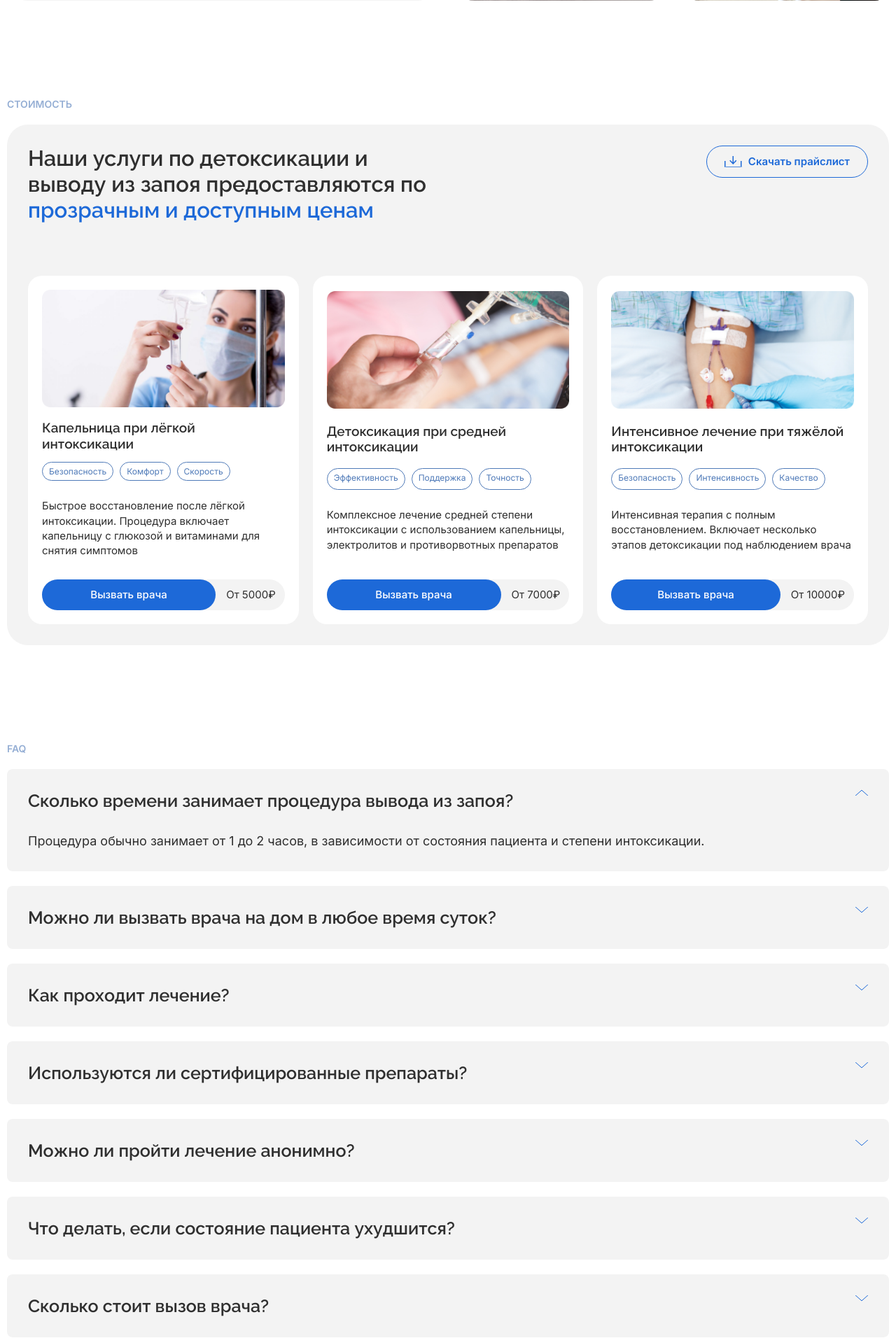
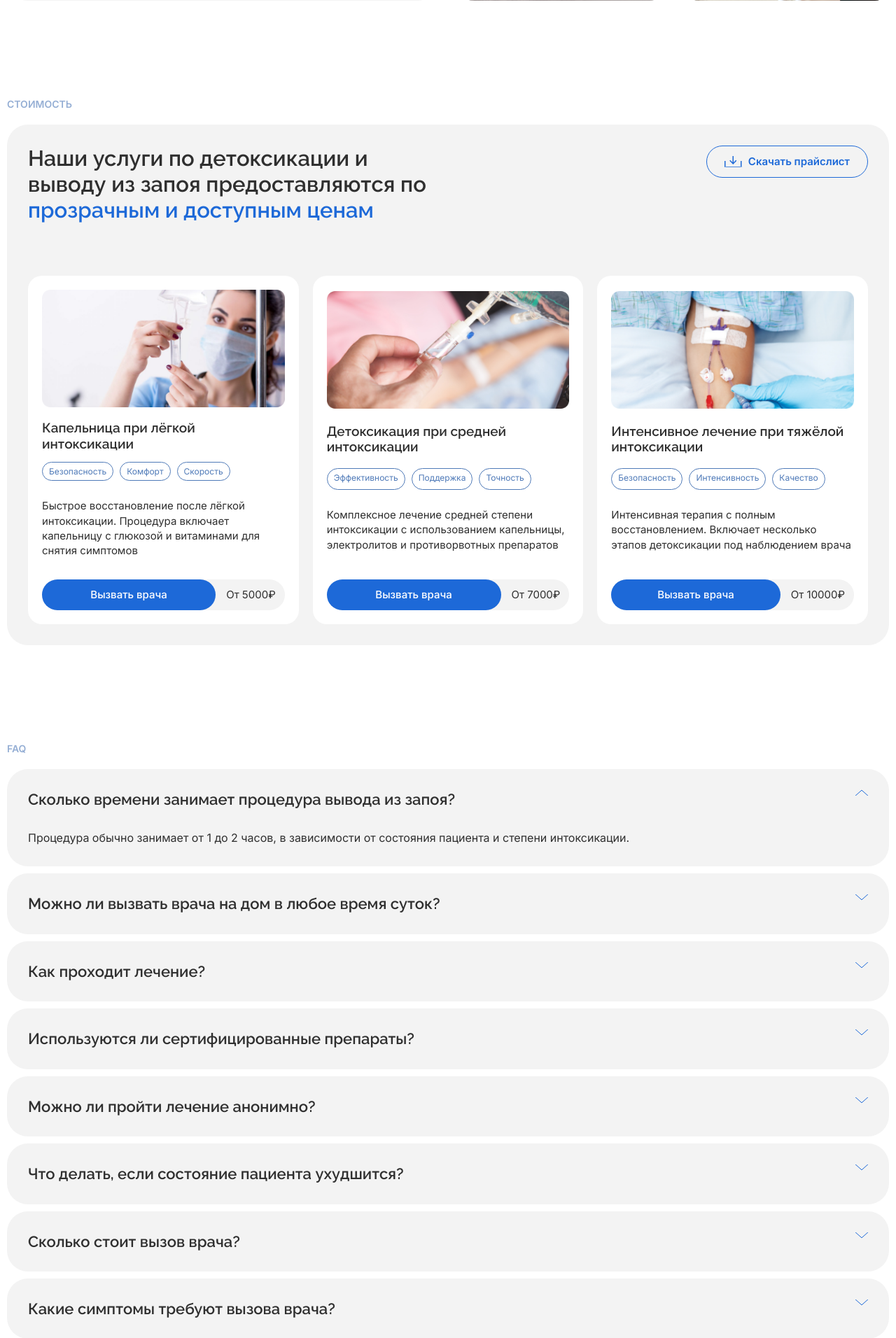
Before and after one commit to Zeptorqyiad/Detox24, a PHP site: page / in a window 1280 px wide. Shown: the part 3021-4933 px from the top of the page at 70% size. Run offline with PHP 8.4, Linux system fonts and the light colour scheme.

Commit message:
Finished section faq

```diff
--- a/#Sourse/Layouts/_header.scss
+++ b/#Sourse/Layouts/_header.scss
@@ -64,6 +64,15 @@
 		background-color: #104ea8;
 	}
 }
+.icon-header #VectorVk,
+#VectorTg {
+	transition: fill 0.3s ease;
+}
+.icon-header #VectorVk:hover,
+#VectorTg:hover {
+	fill: var(--blue-color);
+}
+
 //================================Header Media===========================
 // 1440
 @media (max-width: $md2) {
--- a/#Sourse/Layouts/_main.scss
+++ b/#Sourse/Layouts/_main.scss
@@ -1731,12 +1731,9 @@
 details {
 	display: block;
 	background: var(--dark-white-color);
-	// box-shadow:
-	// 	0 10px 15px -5px rgba(0, 0, 0, 0.1),
-	// 	0 10px 10px -5px rgba(0, 0, 0, 0.04);
-	border-radius: 8px;
+	border-radius: 30px;
 	overflow: hidden;
-	margin-bottom: 1.5rem;
+	margin-bottom: 10px;
 }
 summary::-webkit-details-marker {
 	display: none;
@@ -1791,11 +1788,57 @@ details[open] summary ~ * {
 summary:focus {
 	outline: 0;
 }
+//===============================FAQ Media===============================
+
+@media (max-width: $md2) {
+	summary {
+		padding: 30px;
+		font-size: 22px;
+	}
+	summary ~ * {
+		padding: 0px 30px 30px 30px;
+		font-size: 16px;
+	}
+}
+@media (max-width: $md3) {
+	summary {
+		padding-left: 25px;
+		padding-right: 25px;
+		font-size: 22px;
+	}
+	summary ~ * {
+		padding: 0px 25px 30px 25px;
+		font-size: 16px;
+	}
+}
+@media (max-width: $md4) {
+	summary {
+		font-size: 19px;
+	}
+}
+@media (max-width: 700px) {
+	summary {
+		padding: 20px;
+		font-size: 15px;
+	}
+	summary ~ * {
+		padding: 0px 20px 20px 20px;
+		font-size: 14px;
+	}
+	summary:before {
+		top: 20px;
+		right: 20px;
+	}
+}
+@media (max-width: 529.98px) {
+	summary p {
+		width: 273px;
+	}
+}
 
 //=======================================================================
 // TODO: Hover effect on icon VK, TG
 // TODO: Hover effect on downloadBtn
-// TODO: Scroll to link section
 // ? php code post method form
 // !: Autoprefixer on tel input
 // !: Burger button close rebuild
--- a/#Sourse/Layouts/_wrapper.scss
+++ b/#Sourse/Layouts/_wrapper.scss
@@ -18,6 +18,11 @@ body {
 	font-weight: 400;
 }
 
+html,
+body {
+	scroll-behavior: smooth;
+}
+
 body._lock {
 	overflow: hidden;
 }
--- a/css/style.css
+++ b/css/style.css
@@ -169,6 +169,16 @@ h1, h2, h3, h4, h5, h6 {
 }
 .header__btn:hover {
   background-color: #104ea8;
+}
+
+.icon-header #VectorVk,
+#VectorTg {
+  transition: fill 0.3s ease;
+}
+
+.icon-header #VectorVk:hover,
+#VectorTg:hover {
+  fill: var(--blue-color);
 }
 
 @media (max-width: 1440.98px) {
@@ -470,6 +480,11 @@ body {
   font-family: Inter;
   font-size: 16px;
   font-weight: 400;
+}
+
+html,
+body {
+  scroll-behavior: smooth;
 }
 
 body._lock {
@@ -2533,9 +2548,9 @@ body._lock {
 details {
   display: block;
   background: var(--dark-white-color);
-  border-radius: 8px;
+  border-radius: 30px;
   overflow: hidden;
-  margin-bottom: 1.5rem;
+  margin-bottom: 10px;
 }
 
 summary::-webkit-details-marker {
@@ -2607,6 +2622,51 @@ summary:focus {
   outline: 0;
 }
 
+@media (max-width: 1440.98px) {
+  summary {
+    padding: 30px;
+    font-size: 22px;
+  }
+  summary ~ * {
+    padding: 0px 30px 30px 30px;
+    font-size: 16px;
+  }
+}
+@media (max-width: 1200.98px) {
+  summary {
+    padding-left: 25px;
+    padding-right: 25px;
+    font-size: 22px;
+  }
+  summary ~ * {
+    padding: 0px 25px 30px 25px;
+    font-size: 16px;
+  }
+}
+@media (max-width: 1024.98px) {
+  summary {
+    font-size: 19px;
+  }
+}
+@media (max-width: 700px) {
+  summary {
+    padding: 20px;
+    font-size: 15px;
+  }
+  summary ~ * {
+    padding: 0px 20px 20px 20px;
+    font-size: 14px;
+  }
+  summary:before {
+    top: 20px;
+    right: 20px;
+  }
+}
+@media (max-width: 529.98px) {
+  summary p {
+    width: 273px;
+  }
+}
 :root {
   --bg-white-color: #ffffff;
   --dark-white-color: #f3f3f3;
--- a/index.html
+++ b/index.html
@@ -44,11 +44,11 @@
 											fill="#1D69D8" fill-opacity="1.000000" fill-rule="evenodd" />
 									</svg>
 								</a>
-								<a href="##" class="burger__link-min"><span>/ О нас</span></a>
-								<a href="##" class="burger__link-min"><span>/ Этапы лечения</span></a>
-								<a href="##" class="burger__link-min"><span>/ Стационарное лечение</span></a>
-								<a href="##" class="burger__link-min"><span>/ Faq</span></a>
-								<a href="##" class="burger__link-min"><span>/ Отзывы</span></a>
+								<a href="#about" class="burger__link-min"><span>/ О нас</span></a>
+								<a href="#stage" class="burger__link-min"><span>/ Этапы лечения</span></a>
+								<a href="#hospital" class="burger__link-min"><span>/ Стационарное лечение</span></a>
+								<a href="#faq" class="burger__link-min"><span>/ Faq</span></a>
+								<a href="#reviews" class="burger__link-min"><span>/ Отзывы</span></a>
 								<div class="menu__icon-bottom">
 									<p>Позвоните нам</p>
 									<a href="tel:88002003030">8 (800) 200-30-30</a>
@@ -62,21 +62,46 @@
 						</div>
 						<nav class="menu__body">
 							<ul class="menu__list">
-								<li><a href="##" class="menu__link">О нас</a></li>
+								<li><a href="#about" class="menu__link">О нас</a></li>
 								<span>/</span>
-								<li><a href="##" class="menu__link">Этапы лечения</a></li>
+								<li><a href="#stage" class="menu__link">Этапы лечения</a></li>
 								<span>/</span>
-								<li><a href="##" class="menu__link">Стационарное лечение</a></li>
+								<li><a href="#hospital" class="menu__link">Стационарное лечение</a></li>
 								<span>/</span>
-								<li><a href="##" class="menu__link">Faq</a></li>
+								<li><a href="#faq" class="menu__link">Faq</a></li>
 								<span>/</span>
-								<li><a href="##" class="menu__link">Отзывы</a></li>
+								<li><a href="#reviews" class="menu__link">Отзывы</a></li>
 							</ul>
 						</nav>
 						<a href="tel:88002003030" class="header__tel">8 (800) 200-30-30</a>
 						<div class="header__social-icon">
-							<a href="##"><img src="./assets/icon/VK.svg" alt="VK" class="icon-img"></a>
-							<a href="##"><img src="./assets/icon/TG.svg" alt="Telegram" class="icon-img"></a>
+							<a href="##">
+								<svg class="icon-header" width="26.000000" height="26.000000" viewBox="0 0 26 26" fill="none"
+									xmlns="http://www.w3.org/2000/svg" xmlns:xlink="http://www.w3.org/1999/xlink">
+									<defs>
+										<clipPath id="clip0_315">
+											<rect id="simple-icons:vk" rx="-0.500000" width="25.000000" height="25.000000"
+												transform="translate(0.500000 0.500000)" fill="white" fill-opacity="0" />
+										</clipPath>
+									</defs>
+									<rect id="simple-icons:vk" rx="-0.500000" width="25.000000" height="25.000000"
+										transform="translate(0.500000 0.500000)" fill="#FFFFFF" fill-opacity="0" />
+									<g clip-path="url(#clip0_315)">
+										<path id="VectorVk"
+											d="M10.27 0L11.06 0L14.93 0L15.72 0L16.71 0.01L17.18 0.02L17.63 0.03L18.07 0.05L18.49 0.06L18.89 0.09L19.28 0.11L19.65 0.15L20.02 0.18C21.9 0.39 23.19 0.85 24.17 1.82C25.14 2.8 25.6 4.09 25.81 5.98L25.85 6.34L25.88 6.71L25.91 7.1L25.93 7.51L25.95 8.14L25.97 8.59L25.98 9.28L25.99 10.28L26 11.34L25.99 14.93L25.99 15.72L25.98 16.71L25.97 17.18L25.96 17.63L25.95 18.07L25.93 18.49L25.91 18.89L25.88 19.28L25.85 19.66L25.81 20.02C25.6 21.9 25.14 23.19 24.17 24.17C23.19 25.14 21.9 25.6 20.02 25.81L19.65 25.85L19.28 25.88L18.89 25.91L18.49 25.93L17.85 25.96L17.4 25.97L16.71 25.98L15.72 25.99L14.65 26L11.06 26L10.27 25.99L9.28 25.98L8.81 25.97L8.36 25.96L7.92 25.95L7.5 25.93L7.1 25.91L6.71 25.88L6.34 25.85L5.97 25.81C4.09 25.6 2.8 25.14 1.82 24.17C0.85 23.19 0.39 21.9 0.18 20.02L0.14 19.66L0.11 19.28L0.08 18.89L0.06 18.49L0.04 17.85L0.02 17.41L0.01 16.71L0 15.72L0 14.65L0 11.07L0 10.27L0.01 9.28L0.02 8.82L0.03 8.36L0.04 7.93L0.06 7.51L0.08 7.1L0.11 6.71L0.14 6.34L0.18 5.98C0.39 4.09 0.85 2.8 1.82 1.82C2.8 0.85 4.09 0.39 5.97 0.18L6.34 0.14L6.71 0.11L7.1 0.09L7.5 0.06L8.14 0.04L8.59 0.02L9.28 0.01L10.27 0ZM7.35 7.9L4.38 7.9C4.52 14.66 7.9 18.73 13.83 18.73L14.16 18.73L14.16 14.86C16.34 15.08 17.99 16.67 18.65 18.73L21.73 18.73C20.88 15.65 18.66 13.95 17.27 13.3C18.66 12.5 20.61 10.55 21.08 7.9L18.28 7.9C17.67 10.05 15.88 12 14.16 12.18L14.16 7.9L11.37 7.9L11.37 15.4C9.64 14.97 7.45 12.87 7.35 7.9Z"
+											fill="#2F2F2F" fill-opacity="1.000000" fill-rule="nonzero" />
+									</g>
+								</svg>
+							</a>
+							<a href="##">
+								<svg class="icon-header" width="26.000000" height="25.999023" viewBox="0 0 26 25.999"
+									fill="none" xmlns="http://www.w3.org/2000/svg" xmlns:xlink="http://www.w3.org/1999/xlink">
+									<defs />
+									<path id="VectorTg"
+										d="M11.06 0L10.27 0L9.28 0.01L8.59 0.02L8.14 0.04L7.5 0.06L7.1 0.08L6.71 0.11L6.34 0.14L5.97 0.18C4.09 0.39 2.8 0.85 1.82 1.82C0.85 2.8 0.39 4.09 0.18 5.97L0.14 6.33L0.11 6.71L0.08 7.1L0.06 7.5L0.04 7.92L0.03 8.36L0.02 8.81L0.01 9.28L0 10.27L0 11.06L0 14.65L0 15.71L0.01 16.71L0.02 17.4L0.04 17.85L0.06 18.48L0.08 18.89L0.11 19.28L0.14 19.65L0.18 20.01C0.39 21.9 0.85 23.19 1.82 24.17C2.8 25.14 4.09 25.6 5.97 25.81L6.34 25.84L6.71 25.88L7.1 25.9L7.5 25.93L7.92 25.94L8.36 25.96L8.81 25.97L9.28 25.98L10.27 25.99L11.06 25.99L14.65 25.99L15.72 25.99L16.71 25.98L17.4 25.97L17.85 25.95L18.49 25.93L18.89 25.9L19.28 25.88L19.65 25.85L20.02 25.81C21.9 25.6 23.19 25.14 24.17 24.17C25.14 23.19 25.6 21.9 25.81 20.01L25.85 19.65L25.88 19.28L25.91 18.89L25.93 18.48L25.95 18.06L25.96 17.63L25.97 17.17L25.98 16.71L25.99 15.72L25.99 14.92L26 11.34L25.99 10.27L25.98 9.28L25.97 8.58L25.95 8.14L25.93 7.5L25.91 7.1L25.88 6.71L25.85 6.33L25.81 5.97C25.6 4.09 25.14 2.8 24.17 1.82C23.19 0.85 21.9 0.39 20.02 0.18L19.65 0.14L19.28 0.11L18.89 0.08L18.49 0.06L18.07 0.04L17.63 0.03L17.18 0.02L16.71 0.01L15.72 0L14.93 0L11.06 0ZM17.81 18.04L19.91 8.29C20.1 7.43 19.6 7.1 19.02 7.31L6.69 11.99C5.85 12.32 5.86 12.78 6.54 12.99L9.7 13.97L17.03 9.42C17.37 9.19 17.68 9.32 17.43 9.55L11.5 14.82L11.27 18.03C11.6 18.03 11.74 17.89 11.91 17.72L13.45 16.26L16.65 18.58C17.24 18.9 17.65 18.73 17.81 18.04Z"
+										fill="#2F2F2F" fill-opacity="1.000000" fill-rule="evenodd" />
+								</svg>
+							</a>
 						</div>
 						<!-- Кнопка -->
 						<a href="#popup" class="header__btn popup-link">Обратный звонок</a>
@@ -152,7 +177,7 @@
 					</div>
 				</div>
 			</section>
-			<section class="about">
+			<section id="about" class="about">
 				<div class="about__container">
 					<h6 class="section-title">О нас</h6>
 					<div class="about__content">
@@ -193,7 +218,7 @@
 					</div>
 				</div>
 			</section>
-			<section class="stage">
+			<section id="stage" class="stage">
 				<div class="stage__container">
 					<h6 class="section-title">Этапы лечения</h6>
 					<div class="stage__content">
@@ -266,7 +291,7 @@
 					</div>
 				</div>
 			</section>
-			<section class="hospital">
+			<section id="hospital" class="hospital">
 				<div class="hospital__container">
 					<h6 class="section-title">Стационар</h6>
 					<div class="hospital__content">
@@ -323,7 +348,7 @@
 					</div>
 				</div>
 			</section>
-			<section class="price">
+			<section id="price" class="price">
 				<div class="price__container">
 					<h6 class="section-title">Стоимость</h6>
 					<div class="price__content">
@@ -417,59 +442,75 @@
 					</div>
 				</div>
 			</section>
-			<section class="faq">
+			<section id="faq" class="faq">
 				<div class="faq__container">
 					<h6 class="section-title">FAQ</h6>
 					<div class="faq__content">
 						<details open>
-							<summary>Сколько времени занимает процедура вывода из запоя?</summary>
+							<summary>
+								<p>Сколько времени занимает процедура вывода из запоя?</p>
+							</summary>
 							<p>
 								Процедура обычно занимает от 1 до 2 часов, в зависимости от состояния пациента и степени
 								интоксикации.
 							</p>
 						</details>
 						<details>
-							<summary>Можно ли вызвать врача на дом в любое время суток?</summary>
+							<summary>
+								<p>Можно ли вызвать врача на дом в любое время суток?</p>
+							</summary>
 							<p>
 								Да, наши врачи работают круглосуточно 24/7 и готовы выехать к вам в течение 1 часа после вызова.
 							</p>
 						</details>
 						<details>
-							<summary>Как проходит лечение?</summary>
+							<summary>
+								<p>Как проходит лечение?</p>
+							</summary>
 							<p>
 								Лечение состоит из трёх этапов: осмотр врача, установка капельницы и наблюдение за состоянием
 								пациента после процедуры.
 							</p>
 						</details>
 						<details>
-							<summary>Используются ли сертифицированные препараты?</summary>
+							<summary>
+								<p>Используются ли сертифицированные препараты?</p>
+							</summary>
 							<p>
 								Да, мы используем только сертифицированные и безопасные препараты, прошедшие все необходимые
 								проверки.
 							</p>
 						</details>
 						<details>
-							<summary>Можно ли пройти лечение анонимно?</summary>
+							<summary>
+								<p>Можно ли пройти лечение анонимно?</p>
+							</summary>
 							<p>
 								Да, мы гарантируем полную анонимность наших услуг. Вся информация остаётся конфиденциальной.
 							</p>
 						</details>
 						<details>
-							<summary>Что делать, если состояние пациента ухудшится?</summary>
+							<summary>
+								<p>Что делать, если состояние пациента ухудшится?</p>
+							</summary>
 							<p>
 								Врач остаётся на месте до тех пор, пока состояние пациента не стабилизируется.
 								В случае необходимости возможен перевод в стационар.
 							</p>
 						</details>
 						<details>
-							<summary>Сколько стоит вызов врача?</summary>
+							<summary>
+								<p>Сколько стоит вызов врача?</p>
+							</summary>
 							<p>
 								Стоимость зависит от степени интоксикации и необходимого лечения. Цены начинаются от 5000₽ за
 								вызов врача и процедуру.
 							</p>
 						</details>
 						<details>
-							<summary>Какие симптомы требуют вызова врача?</summary>
+							<summary>
+								<p>Какие симптомы требуют вызова врача?</p>
+							</summary>
 							<p>
 								Если у пациента наблюдаются сильная рвота, дезориентация, потеря сознания или нарушения дыхания,
 								немедленно вызовите врача.
@@ -478,7 +519,7 @@
 					</div>
 				</div>
 			</section>
-			<section class="reviews">
+			<section id="reviews" class="reviews">
 				<div class="reviews__container">
 					<h6 class="section-title">Отзывы</h6>
 					<div class="reviews__content"></div>
```
Also changed, not shown: assets/icon/TG.svg, assets/icon/VK.svg.
